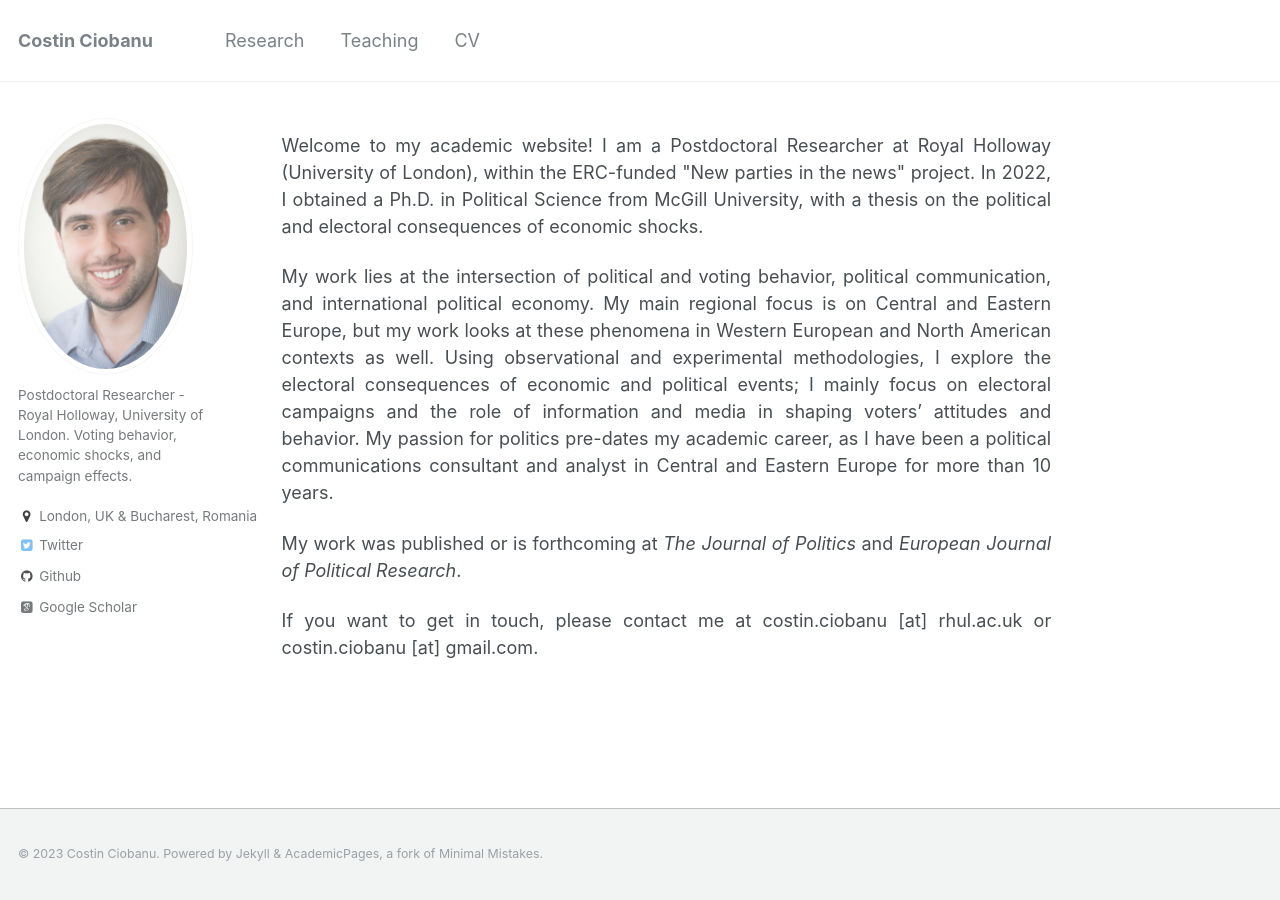
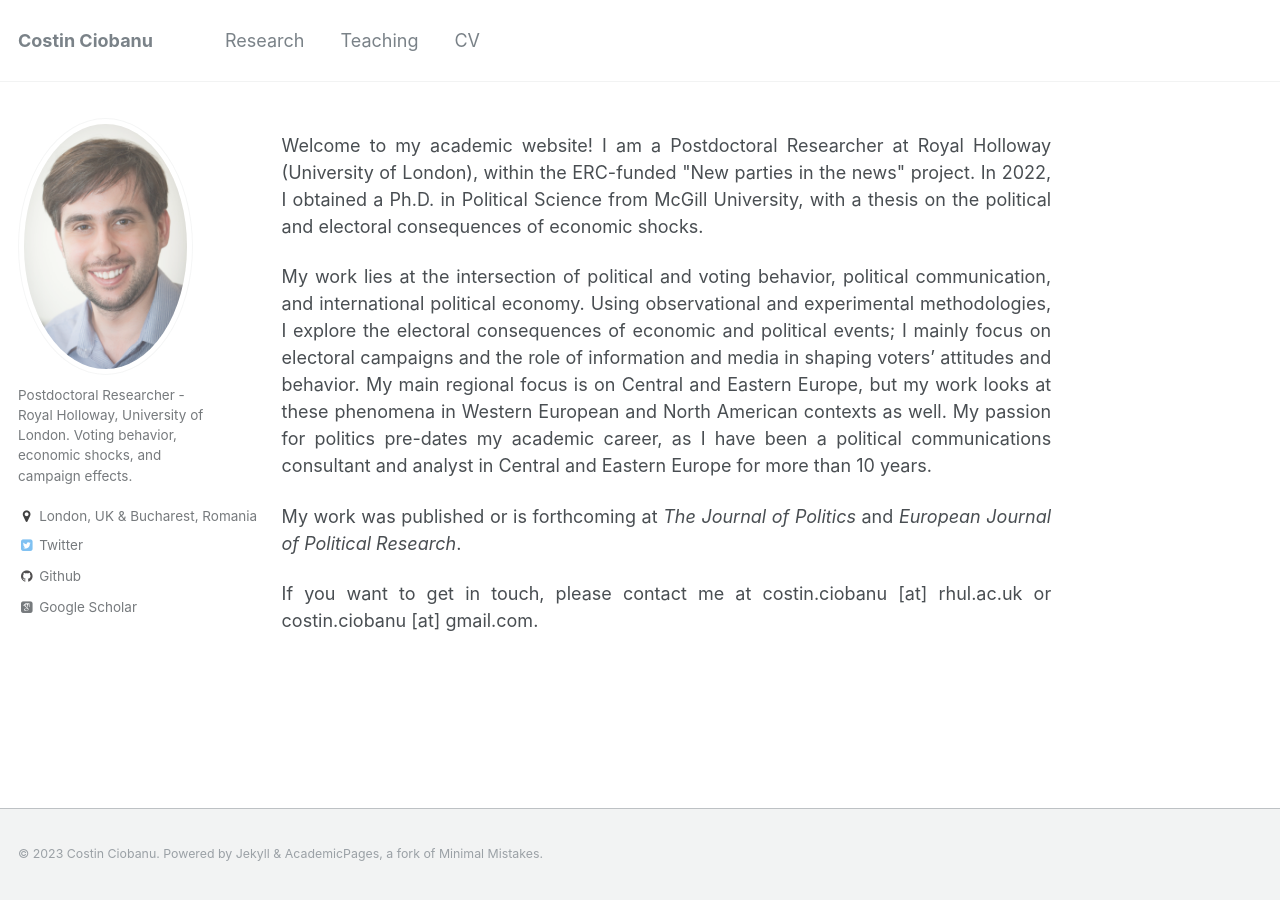
Before and after one commit to costinciobanu/costinciobanu.github.io, a Jekyll site: the page built from _pages/about.md, in a window 1280 px wide. Built offline with Jekyll 4.4.1, drawn with Linux system fonts in a browser that asks for light colours; some web fonts are replaced.

Commit message:
Update about.md

```diff
--- a/_pages/about.md
+++ b/_pages/about.md
@@ -9,7 +9,7 @@ redirect_from:
 
 <p align="justify">Welcome to my academic website! I am a Postdoctoral Researcher at Royal Holloway (University of London), within the ERC-funded "New parties in the news" project. In 2022, I obtained a Ph.D. in Political Science from McGill University, with a thesis on the political and electoral consequences of economic shocks.</p>
 
-<p align="justify">My work lies at the intersection of political and voting behavior, political communication, and international political economy. My main regional focus is on Central and Eastern Europe, but my work looks at these phenomena in Western European and North American contexts as well. Using observational and experimental methodologies, I explore the electoral consequences of economic and political events; I mainly focus on electoral campaigns and the role of information and media in shaping voters’ attitudes and behavior. My passion for politics pre-dates my academic career, as I have been a political communications consultant and analyst in Central and Eastern Europe for more than 10 years.</p>
+<p align="justify">My work lies at the intersection of political and voting behavior, political communication, and international political economy. Using observational and experimental methodologies, I explore the electoral consequences of economic and political events; I mainly focus on electoral campaigns and the role of information and media in shaping voters’ attitudes and behavior. My main regional focus is on Central and Eastern Europe, but my work looks at these phenomena in Western European and North American contexts as well. My passion for politics pre-dates my academic career, as I have been a political communications consultant and analyst in Central and Eastern Europe for more than 10 years.</p>
 
 <p align="justify">My work was published or is forthcoming at <em> The Journal of Politics</em>  and <em> European Journal of Political Research</em>.</p>
 
```
